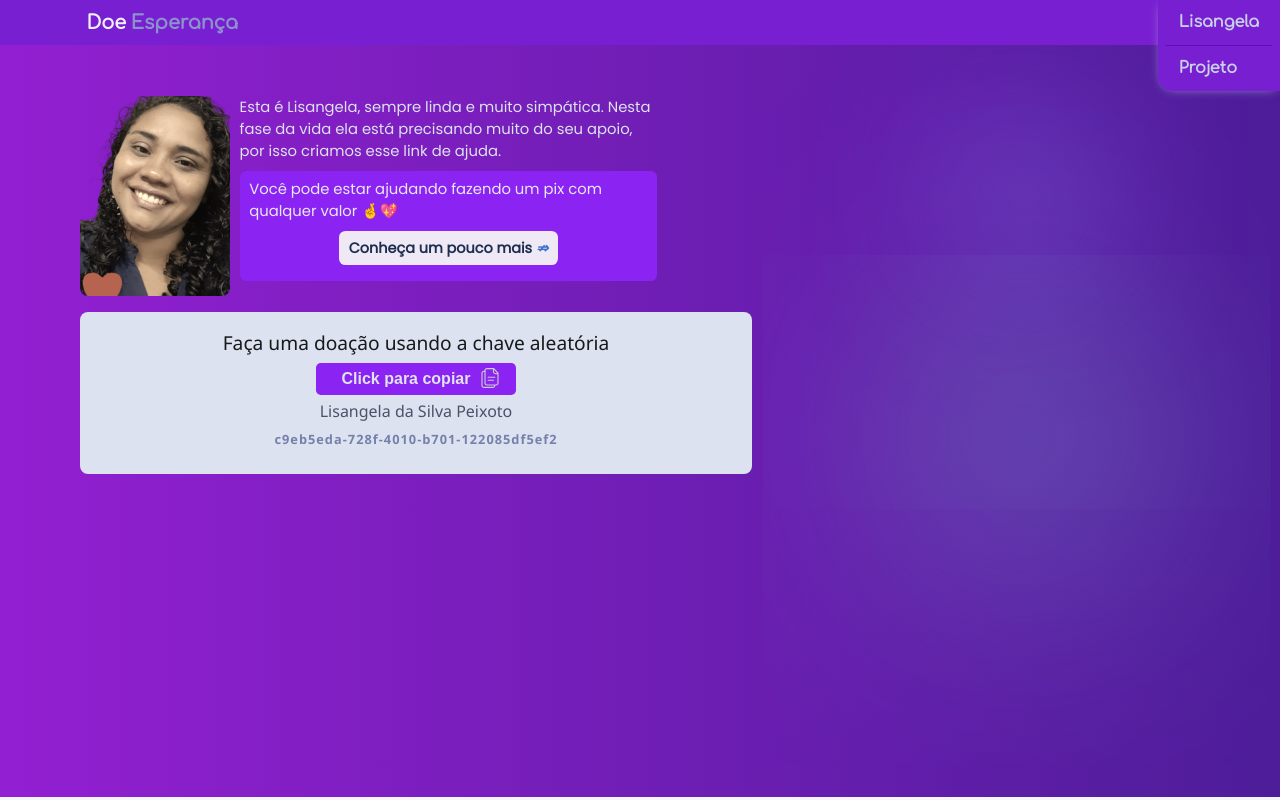
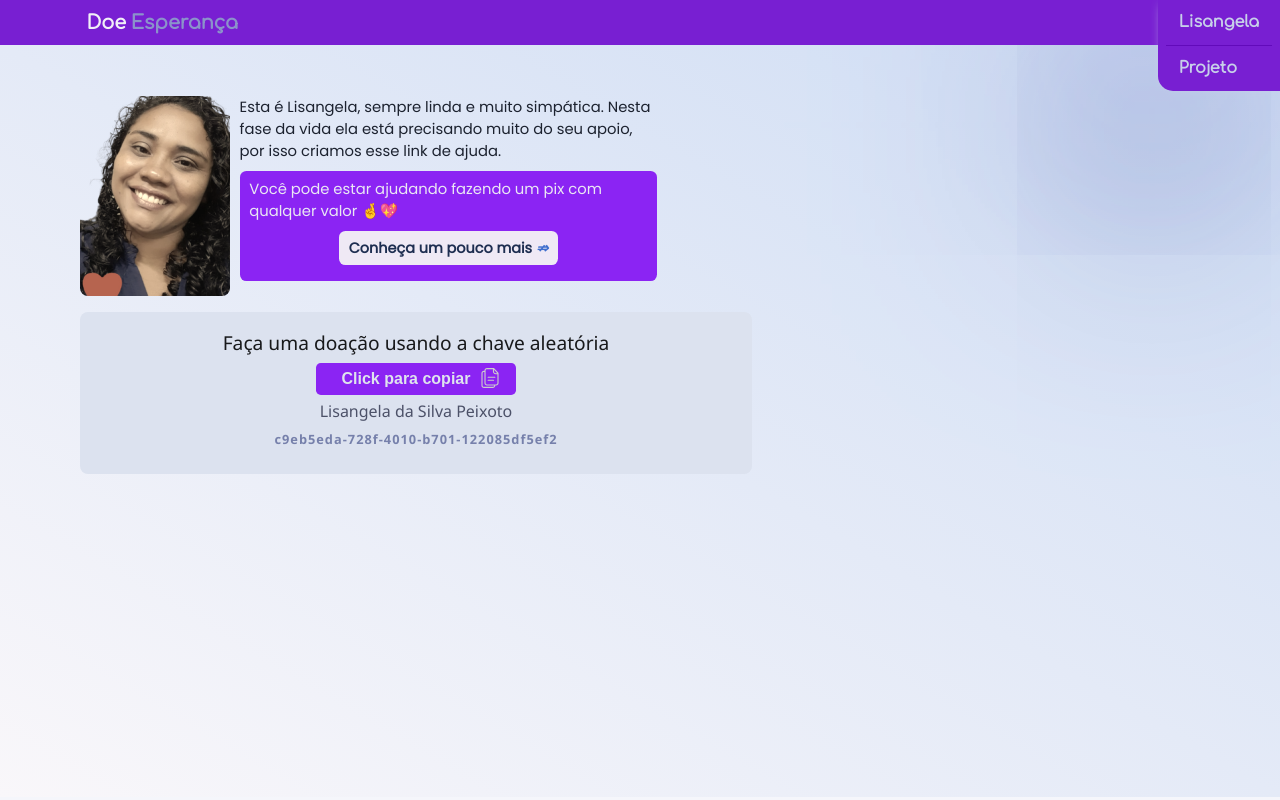
Before and after one commit to kanellson/lisangela, a Next.js app: page / in a window 1280 px wide. Built offline with nearby package versions, Linux system fonts and the light colour scheme.

Commit message:
new bgcolor

```diff
--- a/src/nrc/css/mobile.css
+++ b/src/nrc/css/mobile.css
@@ -85,16 +85,16 @@ section.mainHome {
   min-height: calc(100vh - 3rem);
   padding: 3.2rem 0;
   background-color: var(--bgHome);
-  background-image: linear-gradient(to right, #931fd2 0%, #4d1d99 100% );
+  background-image: linear-gradient(to top right, #f9f7fa 0%, #cfddf4 100% );
 }
 .efect_1 {
   position: absolute;
-  top: 20%;
-  left: 80%;
+  top: 0;
+  left: 90%;
   z-index: 10;
   box-shadow:
-    0 0rem 10rem 3rem #806ee3,
-    0 15rem 20rem 6rem #7389c0;
+    0 0rem 15rem 3rem #bab1ec,
+    0 5rem 15rem 5rem #7389c0;
 }
 .efect_2 {
   position: absolute;
@@ -110,7 +110,7 @@ section.mainHome {
     max-width: 65%;
     padding: 0 0.6rem;
     font-size: 0.925rem;
-    color: #dce2ef;
+    color: #1c222f;
   }
   & span {
     display: flex;
```
